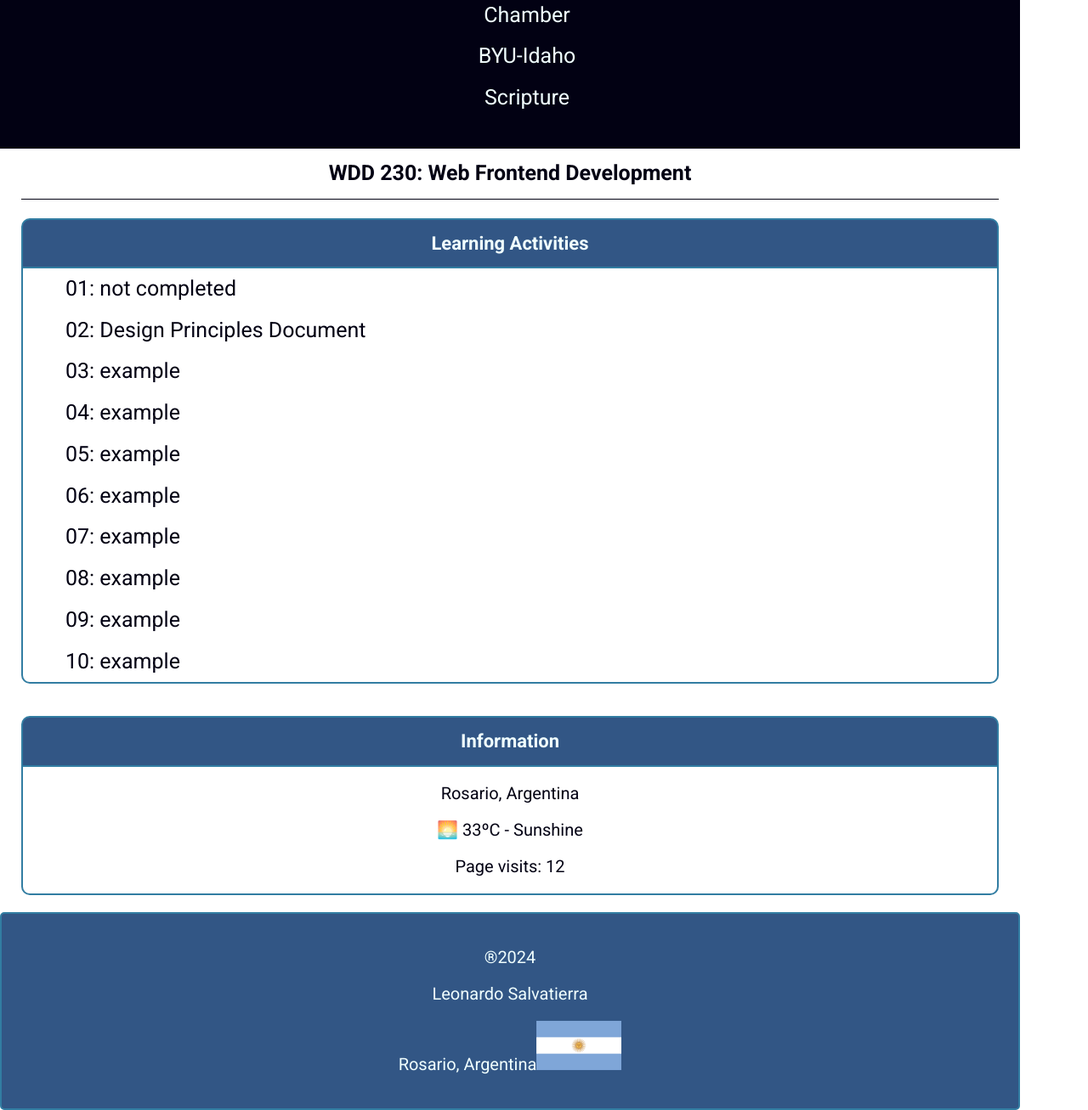
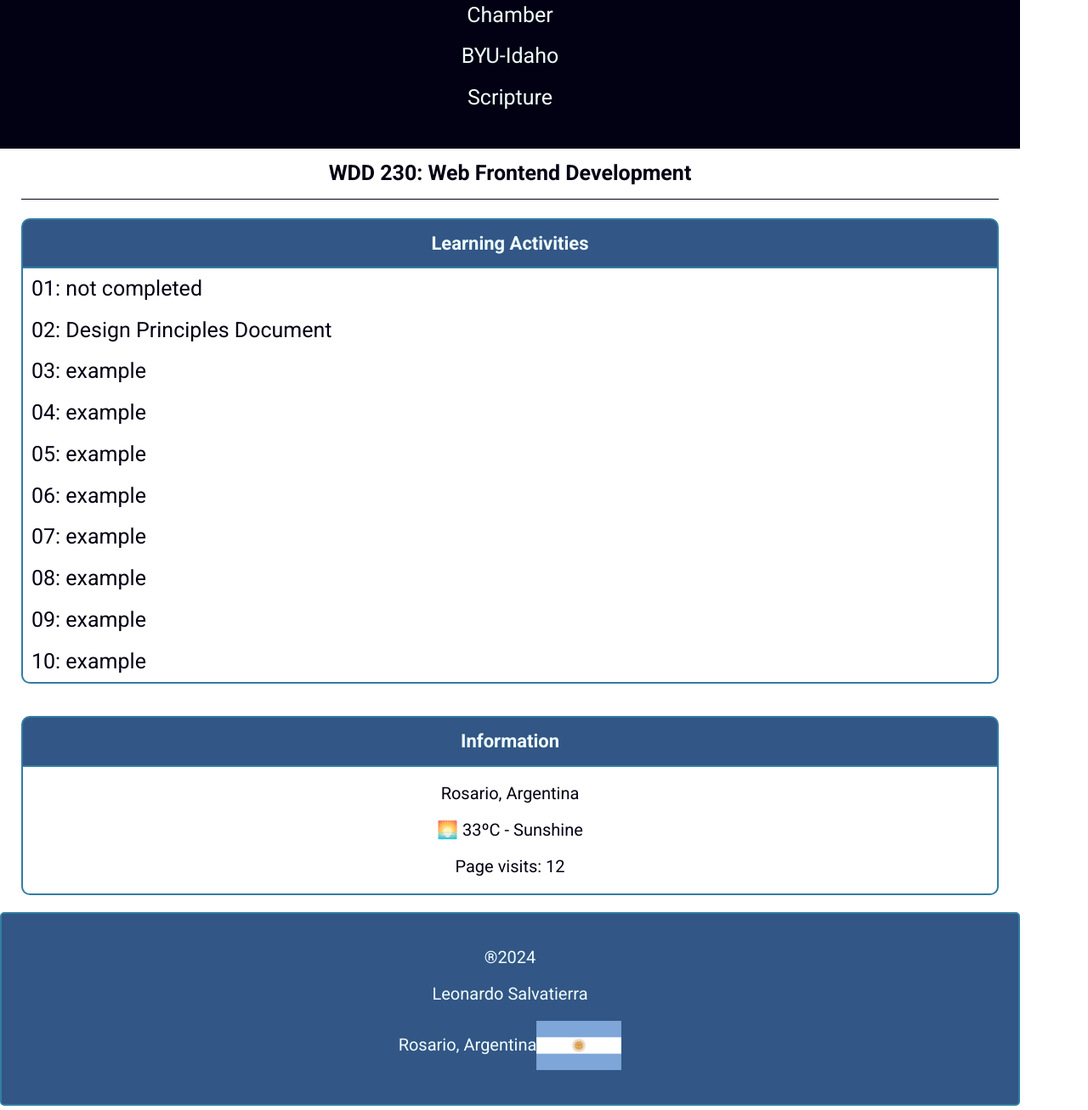
Before and after one commit to LeonardoSalvatierra/wdd230, a plain HTML site: page index.html in a window 1280 px wide. Shown: the part 379-1686 px from the top of the page at 85% size. Drawn offline with nearby package versions, Linux system fonts and the light colour scheme.

Commit message:
last changes

```diff
--- a/index.html
+++ b/index.html
@@ -7,6 +7,7 @@
     <meta name="author" content="Leonardo Salvatierra">
     <meta name="description" content="this is the course assignment portal that I Leonardo Salvatierra needed to create for the course WDD 230 - Web Frontend Development">
     <link rel="stylesheet" href="styles/normalize.css">
+    <link rel="stylesheet" href="styles/larger.css">
     <link rel="stylesheet" href="styles/base.css">
     <link rel="icon" href="favicon.ico">
 </head>
@@ -53,7 +54,7 @@
     <footer>
         <p>®2024</p>
         <p>Leonardo Salvatierra</p>
-        <p >Rosario, Argentina<img class="flag" src="images/arg.png" alt="Argentina Flag" width="100px"></p>
+        <p id="flag-city">Rosario, Argentina<img class="flag" src="images/arg.png" alt="Argentina Flag" width="100px"></p>
         <p id="lastModified"></p>
     </footer>
     <script src="scripts/getdates.js"></script>
--- a/styles/base.css
+++ b/styles/base.css
@@ -8,8 +8,8 @@ header {
     background-color: rgb(51, 86, 133);
     padding: 5px;
     display: flex;
+    justify-content:center;
     align-items: center;
-    padding-inline: 26%;
 }
 
 header img{
@@ -66,6 +66,13 @@ nav {
     background-color: rgb(2, 1, 19);
     text-align: center;
     padding: 20px;
+}
+
+nav, ul {
+    display: flex;
+    flex-direction: column;
+    justify-content: center;
+    padding-inline: 0px;
 }
 
 nav, a{
@@ -126,6 +133,12 @@ footer {
     color: azure;
 }
 
+#flag-city {
+    display: flex;
+    justify-content: center;
+    align-items: center;
+}
+
 #lastModified {
     color: rgb(248, 198, 161)
 }
```
Also changed, not shown: styles/larger.css (+9 -0 lines).
